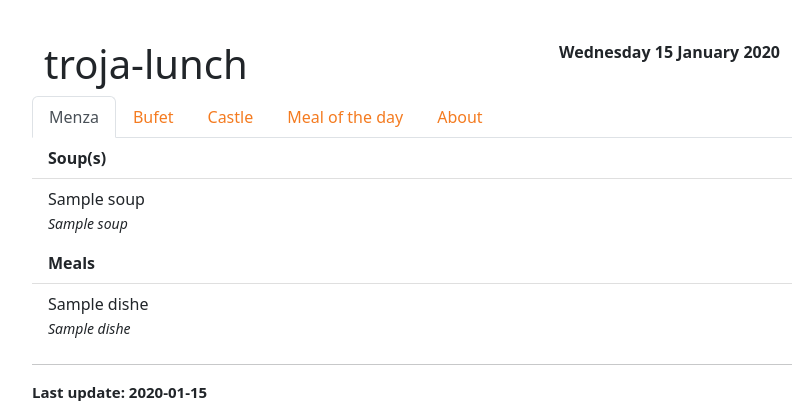
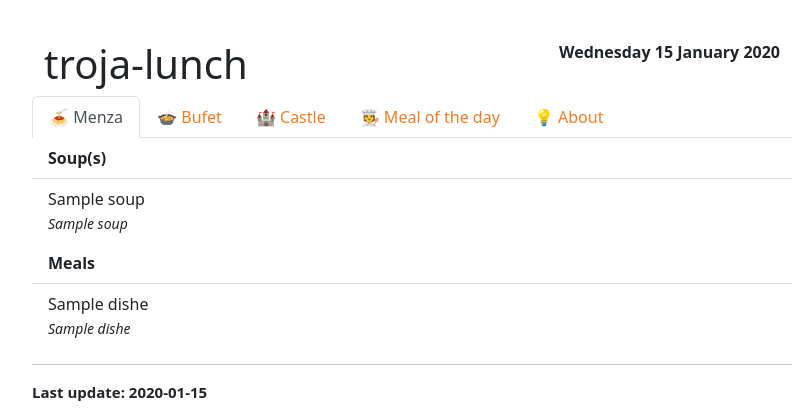
Before and after one commit to kasnerz/troja-lunch, a Python web app: template src/templates/index.html in a window 1280 px wide. Shown: the top 420 px of the page, without its empty margins (228-1039 px from the left). Run offline with Jinja, Linux system fonts and the light colour scheme; the template is opened without the code that fills it: most values are stand-ins (such as "Sample title", 1, 10 or a date in 2020).

Commit message:
Minor updates

```diff
--- a/src/templates/index.html
+++ b/src/templates/index.html
@@ -32,19 +32,19 @@
     <p class="text-end"><b>{{ date }}</b></p> -->
     <ul class="nav nav-tabs">
       <li class="nav-item">
-        <a class="nav-link active" data-bs-toggle="tab" data-bs-target="#menza-pane" type="button" role="tab">Menza</a>
+        <a class="nav-link active" data-bs-toggle="tab" data-bs-target="#menza-pane" type="button" role="tab">🍝 Menza</a>
       </li>
       <li class="nav-item">
-        <a class="nav-link" data-bs-toggle="tab" data-bs-target="#bufet-pane" type="button" role="tab">Bufet</a>
+        <a class="nav-link" data-bs-toggle="tab" data-bs-target="#bufet-pane" type="button" role="tab">🍲 Bufet</a>
       </li>
       <li class="nav-item">
-        <a class="nav-link" data-bs-toggle="tab" data-bs-target="#castle-pane" type="button" role="tab">Castle</a>
+        <a class="nav-link" data-bs-toggle="tab" data-bs-target="#castle-pane" type="button" role="tab">🏰 Castle</a>
       </li>
       <li class="nav-item">
-        <a class="nav-link" data-bs-toggle="tab" data-bs-target="#motd-pane" type="button" role="tab">Meal of the day</a>
+        <a class="nav-link" data-bs-toggle="tab" data-bs-target="#motd-pane" type="button" role="tab">🧑‍🍳 Meal of the day</a>
       </li>
       <li class="nav-item">
-        <a class="nav-link" data-bs-toggle="tab" data-bs-target="#about-pane" type="button" role="tab">About</a>
+        <a class="nav-link" data-bs-toggle="tab" data-bs-target="#about-pane" type="button" role="tab">💡 About</a>
       </li>
     </ul>
 
@@ -70,8 +70,8 @@
       <div id="motd-pane" class="tab-pane fade" role="tabpanel" tabindex="0">
         <div class="motdbox justify-content-center">
 
-          <p>🧑‍🍳 <b>{{ motd.dish }}</b> at <b>{{ motd.place }}</b></p>
-          <img src="http://ufallab.ms.mff.cuni.cz/~kasner/cfm/{{ date.strftime('%Y-%m-%d') }}.png" style="display: inline; max-width: 200px">
+          <p><b>{{ motd.dish }}</b> at <b>{{ motd.place }}</b></p>
+          <img src="http://ufallab.ms.mff.cuni.cz/~kasner/cfm/{{ date.strftime('%Y-%m-%d') }}.png" class="img-fluid" style="max-width: 80%">
         </div>
       </div>
 
@@ -90,7 +90,7 @@
         <p>
           © 2022 <a href="https://ufal.mff.cuni.cz/zdenek-kasner/">Zdeněk Kasner</a>, ÚFAL MFF CUNI.
         </p>
-        <p><i>The author provides no guarantees about the accuracy of translated names, visual appeal of generated images, and quality of food in Menza Troja.</i></p>
+        <p><i>The author provides no guarantees about the accuracy of translated names, the visual appeal of generated images, and the quality of food in Menza Troja.</i></p>
       </div>
       </div>
     </div>
```
